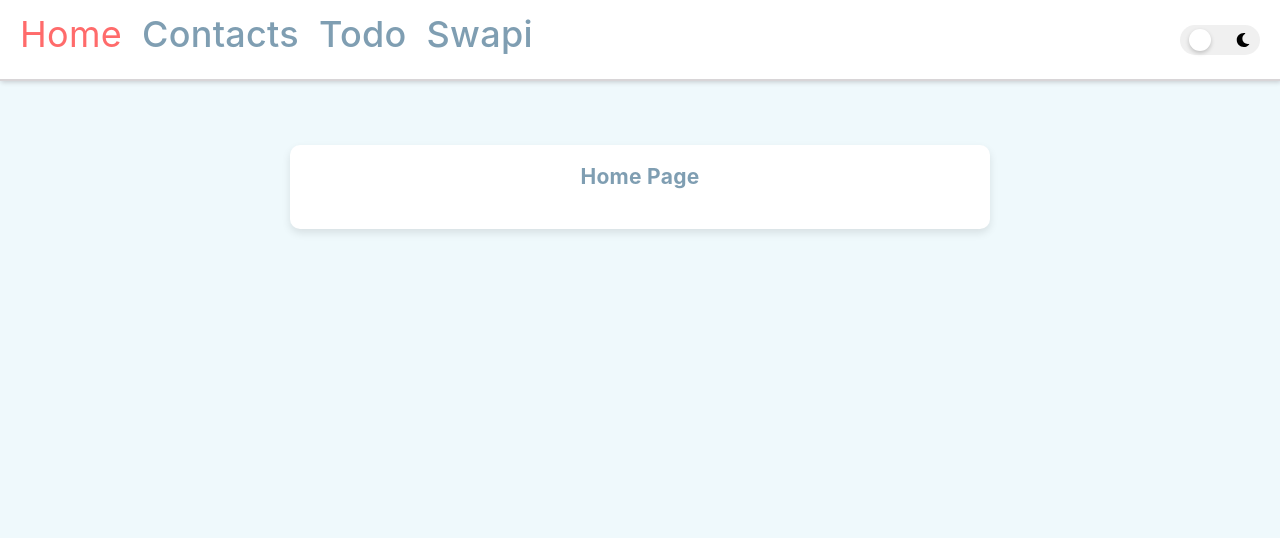
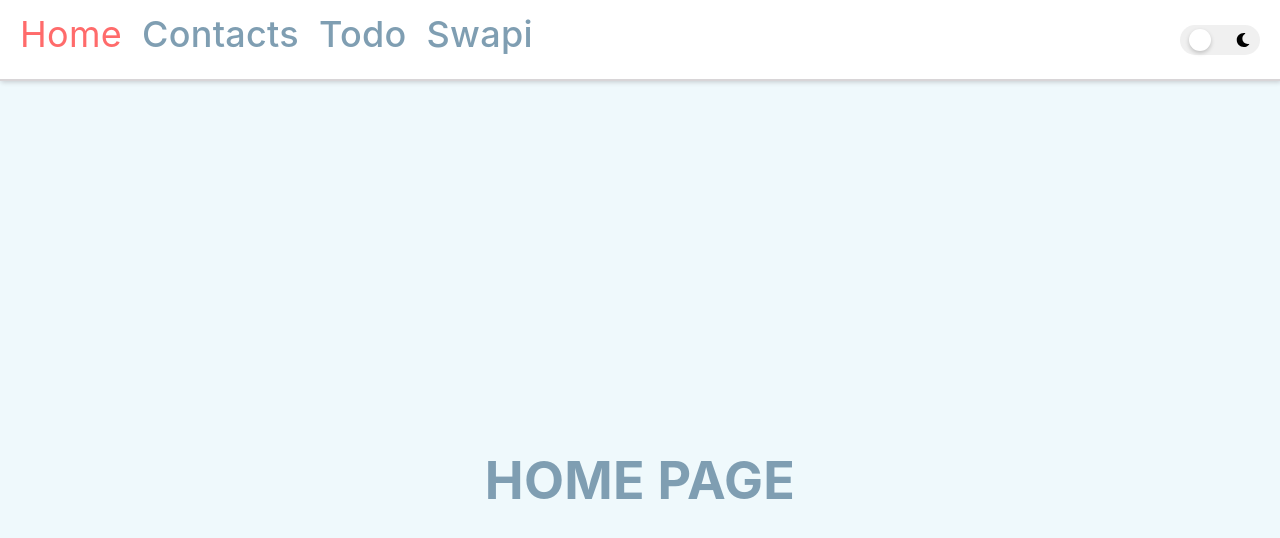
Before and after one commit to LesiaBelinska/react-redux-todo, a React (Create React App) app in the folder frontend/: page / in a window 1280 px wide. Shown: the top 538 px of the page. Built offline with nearby package versions, Linux system fonts and the light colour scheme.

Commit message:
Update HomePage.module.css

```diff
--- a/frontend/src/pages/HomePage/HomePage.module.css
+++ b/frontend/src/pages/HomePage/HomePage.module.css
@@ -1,23 +1,13 @@
 .container {
-  width: 100%;
-  max-width: 700px;
-  margin: 8vh auto 0;
-  padding: 20px;
-  text-align: center;
-  background-color: #ffffff;
-  border-radius: 10px;
-  box-shadow: 0 4px 8px rgba(0, 0, 0, 0.1);
+  display: flex;
+  flex-direction: column;
+  justify-content: center;
+  align-items: center;
+  min-height: 100vh;
 }
 
-
 .title {
-  margin-bottom: 20px;
-  font-size: 1.5em;
+  font-size: 52px;
   color: #7f9eb2;
+  text-transform: uppercase;
 }
-
-.subtitle {
-  font-size: 1.2em;
-  color: #7f9eb2;
-  text-align: left;
-}
```
